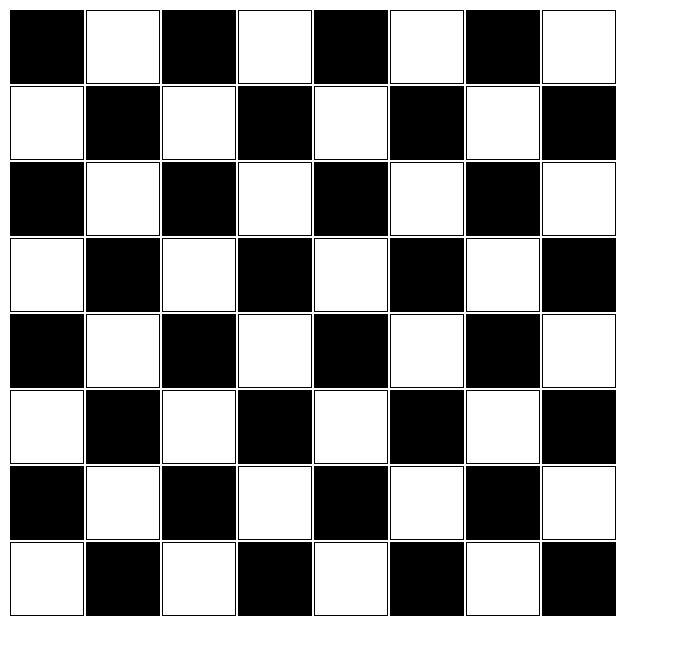
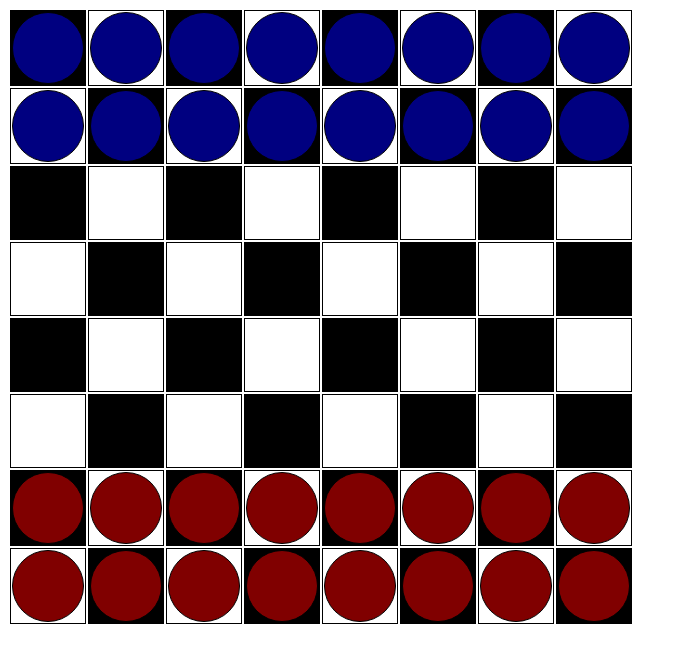
Before and after one commit to P-v-R/gamesPrac, a plain HTML site: page checkers/index.html in a window 1280 px wide. Shown: the whole page, without its empty margins (0-685 px from the left). Drawn offline with Linux system fonts and the light colour scheme.

Commit message:
working on checkers

```diff
--- a/checkers/checkers.css
+++ b/checkers/checkers.css
@@ -3,9 +3,26 @@
   height:70px;
   border: 1px solid black;
 }
+
 .cell.black{
   width: 70px;
   height:70px;
   border: 1px solid black;
   background-color: black ;
 }
+
+.piece.blue {
+  width: 70px;
+  height:70px;
+  border: 1px solid black;
+  background-color: navy;
+  border-radius: 50%;
+}
+
+.piece.red {
+  width: 70px;
+  height:70px;
+  border: 1px solid black;
+  background-color: maroon;
+  border-radius: 50%;
+}
--- a/checkers/checkers.js
+++ b/checkers/checkers.js
@@ -4,6 +4,7 @@ const HEIGHT = 8;
 const WIDTH = 8;
 
 let board = [];
+let currPiece = [];
 
 let htmlBoard = document.getElementById('game-board');
 
@@ -24,7 +25,8 @@ function makeHtmlBoard() {
     let count= (y % 2);
     let row = document.createElement('tr');
     for (let x = 0; x < WIDTH; x++) {
-      let cell = document.createElement('td')
+      let cell = document.createElement('td');
+      cell.addEventListener('click', dropPiece)
       cell.classList.add('cell');
       cell.setAttribute('id', `${y}-${x}`);
       if(count % 2 === 0) {
@@ -37,15 +39,51 @@ function makeHtmlBoard() {
   }
 }
 
-function placeHead () {
+function placePieces() {
+  let count=0;
+  for (let y = 0; y < HEIGHT; y++) {
+    for (let x = 0; x < WIDTH; x++) {
+      let tile = document.getElementById(`${y}-${x}`);
+      let piece = document.createElement('div');
+      piece.setAttribute('id', count);
+      piece.classList.add('piece');
+      piece.setAttribute('draggable', true);
+      if(count < 16) {
+        piece.classList.add('blue');
+        piece.addEventListener('click', movePiece)
+        count++;
+        tile.append(piece);
+      } else if (count >= 48) {
+        piece.classList.add('red');
+        piece.addEventListener('click', movePiece)
+        count++;
+        tile.append(piece);
+      } else {
+        count++;
+      }
+    }
+  }
+}
 
+
+function dropPiece(evt) {
+  let cell = document.getElementById(evt.target.id)
+  console.log(cell, "--", evt.target.id)
+  if(!currPiece[0]) return;
+  cell.append(currPiece[0])
+  currPiece = [];
 }
-function moveSnake() {
+
+function movePiece(evt) {
+  let piece = document.getElementById(evt.target.id);
+  if(!currPiece[0]) currPiece.push(piece);
+  console.log("moving piece", currPiece);
 
 }
 
 function newGame() {
   makeBoard();
+  placePieces()
 }
 
 
```
